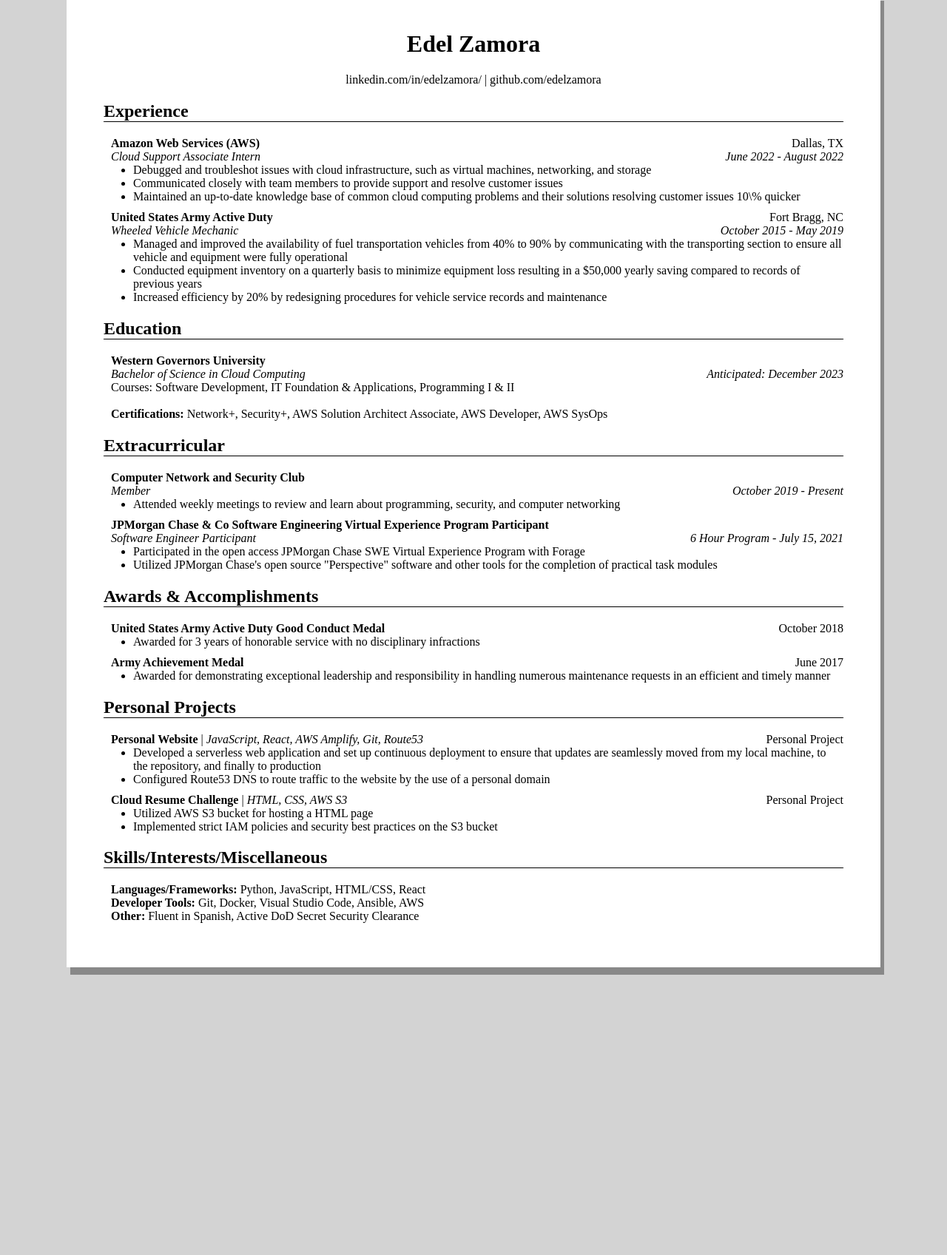
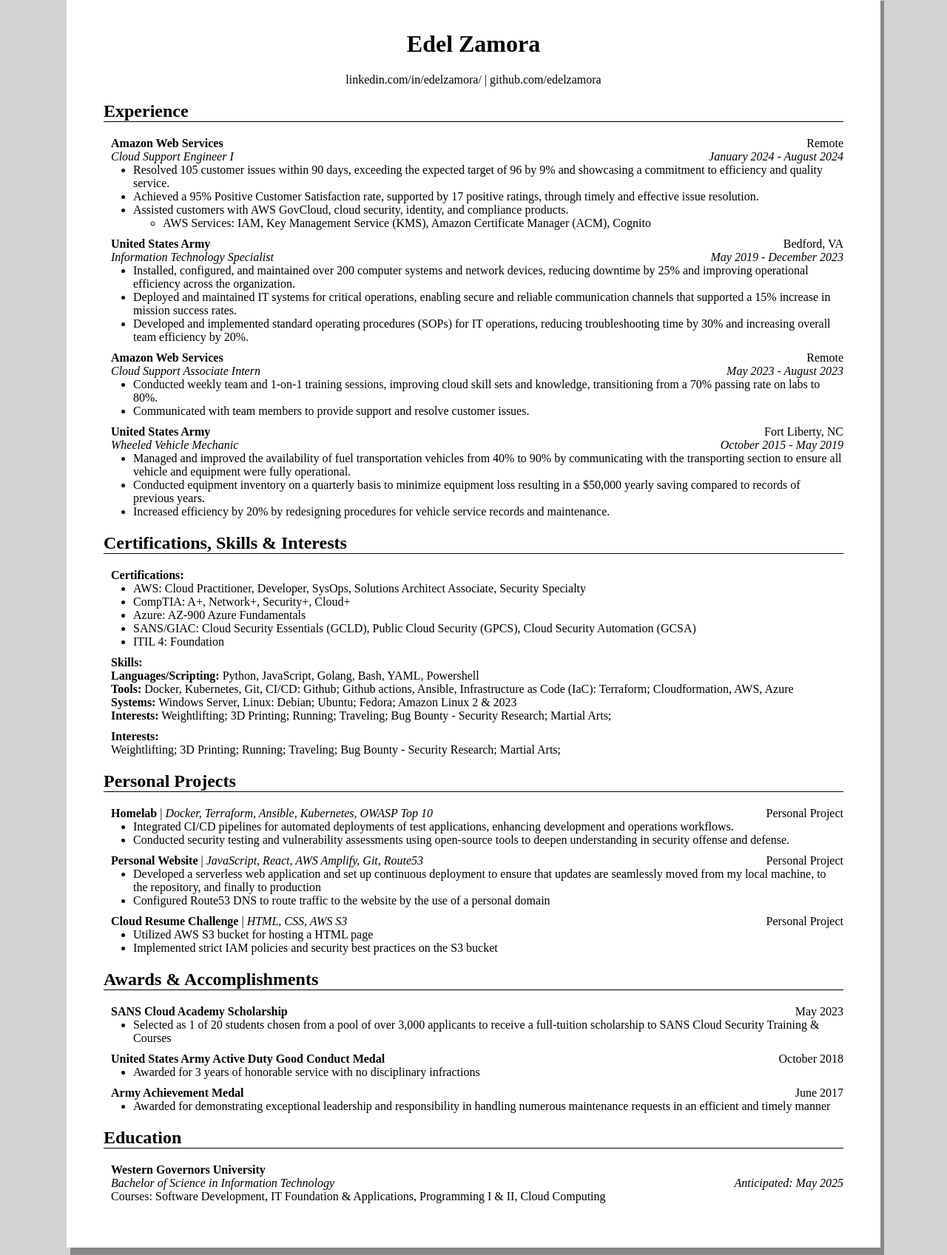
Before and after one commit to edelzamora/cloud-resume-challenge, a plain HTML site: page index.html in a window 1280 px wide. Shown: the part 49-1746 px from the top of the page at 74% size. Before the commit the page ends 1397 px from the top, so only its background shows below. Drawn offline with Linux system fonts and the light colour scheme.

Commit message:
Updated resume information

```diff
--- a/index.html
+++ b/index.html
@@ -25,20 +25,64 @@
     <div class="sub-section">
 
      <div class="inline-title">
-      <p><strong>Amazon Web Services (AWS)</strong></p>
-      <p>Dallas, TX</p>
+      <p><strong>Amazon Web Services</strong></p>
+      <p>Remote</p>
+     </div>
+
+     <div class="inline-title">
+       <p><em>Cloud Support Engineer I</em></p>
+       <p><em>January 2024 - August 2024</em></p>
+     </div>
+
+      <div class="bullet-points">
+        <ul>
+          <li>Resolved 105 customer issues within 90 days, exceeding the expected target of 96 by 9% and showcasing a commitment to efficiency and quality service.</li>
+          <li>Achieved a 95% Positive Customer Satisfaction rate, supported by 17 positive ratings, through timely and effective issue resolution.</li>
+          <li>Assisted customers with AWS GovCloud, cloud security, identity, and compliance products.
+          <ul><li>AWS Services: IAM, Key Management Service (KMS), Amazon Certificate Manager (ACM), Cognito</li></ul></li>
+        </ul>
+      </div>
+
+    </div>
+
+    <div class="sub-section">
+
+     <div class="inline-title">
+      <p><strong>United States Army</strong></p>
+      <p>Bedford, VA</p>
+     </div>
+
+     <div class="inline-title">
+       <p><em>Information Technology Specialist</em></p>
+       <p><em>May 2019 - December 2023</em></p>
+     </div>
+
+      <div class="bullet-points">
+        <ul>
+          <li>Installed, configured, and maintained over 200 computer systems and network devices, reducing downtime by 25% and improving operational efficiency across the organization.</li>
+          <li>Deployed and maintained IT systems for critical operations, enabling secure and reliable communication channels that supported a 15% increase in mission success rates.</li>
+          <li>Developed and implemented standard operating procedures (SOPs) for IT operations, reducing troubleshooting time by 30% and increasing overall team efficiency by 20%.</li>
+        </ul>
+      </div>
+
+    </div>
+
+    <div class="sub-section">
+
+     <div class="inline-title">
+      <p><strong>Amazon Web Services</strong></p>
+      <p>Remote</p>
      </div>
 
      <div class="inline-title">
        <p><em>Cloud Support Associate Intern</em></p>
-       <p><em>June 2022 - August 2022</em></p>
+       <p><em>May 2023 - August 2023</em></p>
      </div>
 
       <div class="bullet-points">
         <ul>
-          <li>Debugged and troubleshot issues with cloud infrastructure, such as virtual machines, networking, and storage</li>
-          <li>Communicated closely with team members to provide support and resolve customer issues</li>
-          <li>Maintained an up-to-date knowledge base of common cloud computing problems and their solutions resolving customer issues 10\% quicker</li>
+          <li>Conducted weekly team and 1-on-1 training sessions, improving cloud skill sets and knowledge, transitioning from a 70% passing rate on labs to 80%.</li>
+          <li>Communicated with team members to provide support and resolve customer issues.</li>
         </ul>
       </div>
 
@@ -47,8 +91,8 @@
     <div class="sub-section">
 
       <div class="inline-title">
-        <p><strong>United States Army Active Duty</strong></p>
-        <p>Fort Bragg, NC</p>
+        <p><strong>United States Army</strong></p>
+        <p>Fort Liberty, NC</p>
       </div>
 
       <div class="inline-title">
@@ -58,9 +102,9 @@
 
       <div class="bullet-points">
         <ul>
-          <li>Managed and improved the availability of fuel transportation vehicles from 40% to 90% by communicating with the transporting section to ensure all vehicle and equipment were fully operational</li>
-          <li>Conducted equipment inventory on a quarterly basis to minimize equipment loss resulting in a $50,000 yearly saving compared to records of previous years</li>
-          <li>Increased efficiency by 20% by redesigning procedures for vehicle service records and maintenance</li>
+          <li>Managed and improved the availability of fuel transportation vehicles from 40% to 90% by communicating with the transporting section to ensure all vehicle and equipment were fully operational.</li>
+          <li>Conducted equipment inventory on a quarterly basis to minimize equipment loss resulting in a $50,000 yearly saving compared to records of previous years.</li>
+          <li>Increased efficiency by 20% by redesigning procedures for vehicle service records and maintenance.</li>
         </ul>
       </div>
 
@@ -68,113 +112,70 @@
 
   </div>
 
-
-  <div class="education">
-    <h2>Education</h2>
+  <div class="extra">
+    <h2>Certifications, Skills & Interests</h2>
 
     <div class="sub-section">
-
       <div class="inline-title">
-        <p><strong>Western Governors University</strong></p>
+        <p><strong>Certifications:</strong></p>
       </div>
-
-      <div class="inline-title">
-        <p><em>Bachelor of Science in Cloud Computing</em></p>
-        <p><em>Anticipated: December 2023</em></p>
-      </div>
-
-      <div class="sub-content">
-        <p>Courses: Software Development, IT Foundation & Applications, Programming I & II</p>
-        <br>
-        <p><strong>Certifications:</strong> Network+,  Security+,  AWS Solution Architect Associate,  AWS Developer,  AWS SysOps</p>
-      </div>
-
-    </div>
-
-  </div>
-
-
-  <div class="extra">
-    <h2>Extracurricular</h2>
-
-    <div class="sub-section">
-
-      <div class="inline-title">
-        <p><strong>Computer Network and Security Club</strong></p>
-      </div>
-
-      <div class="inline-title">
-        <p><em>Member</em></p>
-        <p><em>October 2019 - Present</em></p>
-      </div>
-
       <div class="bullet-points">
         <ul>
-          <li>Attended weekly meetings to review and learn about programming, security, and computer networking</li>
+          <li>AWS: Cloud Practitioner, Developer, SysOps, Solutions Architect Associate, Security Specialty </li>
+          <li>CompTIA: A+, Network+, Security+, Cloud+</li>
+          <li>Azure: AZ-900 Azure Fundamentals</li>
+          <li>SANS/GIAC: Cloud Security Essentials (GCLD), Public Cloud Security (GPCS), Cloud Security Automation (GCSA)</li>
+          <li>ITIL 4: Foundation</li>
         </ul>
       </div>
-
     </div>
 
     <div class="sub-section">
-
       <div class="inline-title">
-        <p><strong>JPMorgan Chase & Co Software Engineering Virtual Experience Program Participant</strong></p>
+        <p><strong>Skills:</strong></p>
       </div>
-
       <div class="inline-title">
-        <p><em>Software Engineer Participant</em></p>
-        <p><em>6 Hour Program - July 15, 2021</em></p>
+        <p><strong>Languages/Scripting:</strong> Python, JavaScript, Golang, Bash, YAML, Powershell</p>
       </div>
-
-      <div class="bullet-points">
-        <ul>
-          <li>Participated in the open access JPMorgan Chase SWE Virtual Experience Program with Forage</li>
-          <li>Utilized JPMorgan Chase's open source "Perspective" software and other tools for the completion of practical task modules</li>
-        </ul>
+      <div class="inline-title">
+        <p><strong>Tools:</strong> Docker, Kubernetes, Git, CI/CD: Github; Github actions, Ansible, Infrastructure as Code (IaC): Terraform; Cloudformation, AWS, Azure</p>
       </div>
-
-    </div>
-
-  </div>
-
-  <div class="awards">
-    <h2>Awards & Accomplishments</h2>
-
-    <div class="sub-section">
-
       <div class="inline-title">
-        <p><strong>United States Army Active Duty Good Conduct Medal</strong></p>
-        <p>October 2018</p>
+        <p><strong>Systems:</strong> Windows Server, Linux: Debian; Ubuntu; Fedora; Amazon Linux 2 & 2023</p>
       </div>
-
-      <div class="bullet-points">
-        <ul>
-          <li>Awarded for 3 years of honorable service with no disciplinary infractions</li>
-        </ul>
+      <div class="inline-title">
+        <p><strong>Interests:</strong> Weightlifting; 3D Printing; Running; Traveling; Bug Bounty - Security Research; Martial Arts;</p>
       </div>
-
     </div>
 
     <div class="sub-section">
-
       <div class="inline-title">
-        <p><strong>Army Achievement Medal</strong></p>
-        <p>June 2017</p>
+        <p><strong>Interests:</strong></p>
       </div>
-
-      <div class="bullet-points">
-        <ul>
-          <li>Awarded for demonstrating exceptional leadership and responsibility in handling numerous maintenance requests in an efficient and timely manner</li>
-        </ul>
+      <div class="inline-title">
+        <p>Weightlifting; 3D Printing; Running; Traveling; Bug Bounty - Security Research; Martial Arts;</p>
       </div>
-
     </div>
 
   </div>
 
   <div class="projects">
     <h2>Personal Projects</h2>
+    <div class="sub-section">
+
+      <div class="inline-title">
+        <p><strong>Homelab</strong> | <em>Docker, Terraform, Ansible, Kubernetes, OWASP Top 10</em></p>
+        <p>Personal Project</p>
+      </div>
+
+      <div class="bullet-points">
+        <ul>
+          <li>Integrated CI/CD pipelines for automated deployments of test applications, enhancing development and operations workflows.</li>
+          <li>Conducted security testing and vulnerability assessments using open-source tools to deepen understanding in security offense and defense.</li>
+        </ul>
+      </div>
+
+    </div>
 
     <div class="sub-section">
 
@@ -210,19 +211,76 @@
 
   </div>
 
-  <div class="skills">
-    <h2>Skills/Interests/Miscellaneous</h2>
+  <div class="awards">
+    <h2>Awards & Accomplishments</h2>
+
     <div class="sub-section">
+
       <div class="inline-title">
-        <p><strong>Languages/Frameworks:</strong> Python, JavaScript, HTML/CSS, React</p>
+        <p><strong>SANS Cloud Academy Scholarship</strong></p>
+        <p>May 2023</p>
       </div>
+
+      <div class="bullet-points">
+        <ul>
+          <li>Selected as 1 of 20 students chosen from a pool of over 3,000 applicants to receive a full-tuition scholarship to SANS Cloud Security Training & Courses</li>
+        </ul>
+      </div>
+
+    </div>
+
+    <div class="sub-section">
+
       <div class="inline-title">
-        <p><strong>Developer Tools:</strong> Git, Docker, Visual Studio Code, Ansible, AWS</p>
+        <p><strong>United States Army Active Duty Good Conduct Medal</strong></p>
+        <p>October 2018</p>
       </div>
+
+      <div class="bullet-points">
+        <ul>
+          <li>Awarded for 3 years of honorable service with no disciplinary infractions</li>
+        </ul>
+      </div>
+
+    </div>
+
+    <div class="sub-section">
+
       <div class="inline-title">
-        <p><strong>Other:</strong> Fluent in Spanish, Active DoD Secret Security Clearance</p>
+        <p><strong>Army Achievement Medal</strong></p>
+        <p>June 2017</p>
       </div>
+
+      <div class="bullet-points">
+        <ul>
+          <li>Awarded for demonstrating exceptional leadership and responsibility in handling numerous maintenance requests in an efficient and timely manner</li>
+        </ul>
+      </div>
+
     </div>
+
+  </div>
+
+  <div class="education">
+    <h2>Education</h2>
+
+    <div class="sub-section">
+
+      <div class="inline-title">
+        <p><strong>Western Governors University</strong></p>
+      </div>
+
+      <div class="inline-title">
+        <p><em>Bachelor of Science in Information Technology</em></p>
+        <p><em>Anticipated: May 2025</em></p>
+      </div>
+
+      <div class="sub-content">
+        <p>Courses: Software Development, IT Foundation & Applications, Programming I & II, Cloud Computing</p>
+      </div>
+
+    </div>
+
   </div>
 
  </div>
```
